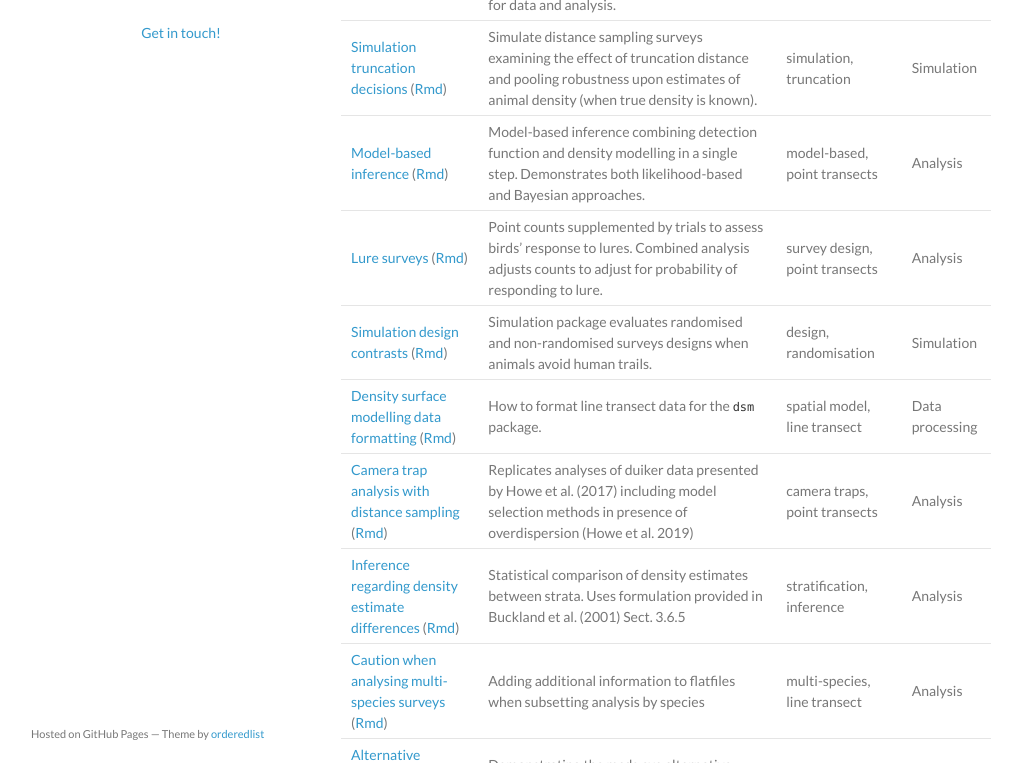
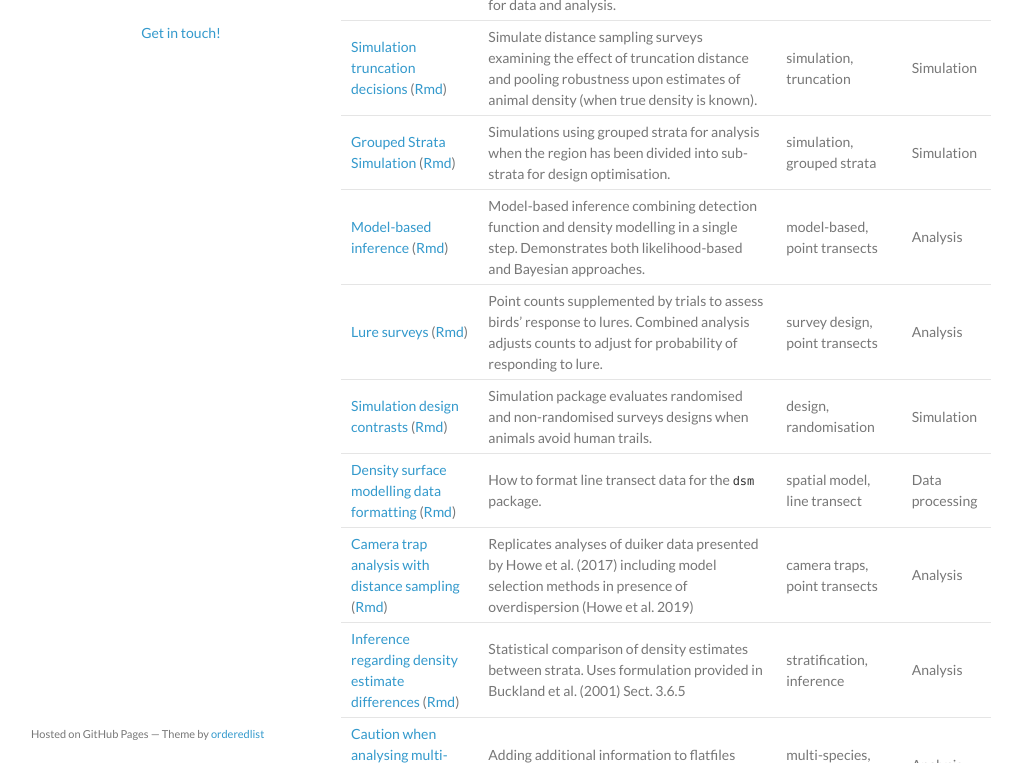
Before and after one commit to distanceexamples/distanceexamples.github.io, a Jekyll site: the page built from index.md, in a window 1280 px wide and 900 px high, scrolled down 1670 px, cut to the strip 137-900 px from the top of the window. Shown: the whole strip, without its empty margins (129-1151 px from the left). Built offline with Jekyll 4.4.1, drawn with Linux system fonts in a browser that asks for light colours.

Commit message:
Add link to grouped strata vignette

```diff
--- a/index.md
+++ b/index.md
@@ -38,6 +38,7 @@ Examples below are based upon data sets available in the R packages `dssd` (for
 | [Density surface modelling - lines](dsm-line-dolphins/mexico-analysis.html) ([Rmd](dsm-line-dolphins/mexico-analysis.Rmd)) | Line transect survey of pantropical spotted dolphins in the Gulf of Mexico. | spatial model, dolphins, line transect | Analysis | XXXX |
 | [Density surface modelling - points](dsm-point/hare_point_transect_dsm-distill.html) ([Rmd](dsm-point/hare_point_transect_dsm-distill.Rmd)) | Point transect survey of hares in France.  Simple density surface model with (x,y) predictor; thanks to Guillaume Souchay, French National Hunting and Wildlife Agency for data and analysis. | point transect, spatial modelling | Analysis |
 | [Simulation truncation decisions](dsims-truncation/dsims-examples.html) ([Rmd](dsims-truncation/dsims-examples.Rmd)) |  Simulate distance sampling surveys examining the effect of truncation distance and pooling robustness upon estimates of animal density (when true density is known). | simulation, truncation | Simulation |
+| [Grouped Strata Simulation](dsims-grouped-strata/dsims_grouped_strata.html) ([Rmd](dsims-grouped-strata/dsims_grouped_strata.Rmd)) |  Simulations using grouped strata for analysis when the region has been divided into sub-strata for design optimisation. | simulation, grouped strata | Simulation |
 | [Model-based inference](book-bobwhite/bobwhite.html) ([Rmd](book-bobwhite/bobwhite.Rmd)) | Model-based inference combining detection function and density modelling in a single step. Demonstrates both likelihood-based and Bayesian approaches. | model-based, point transects | Analysis | XXXX |
 | [Lure surveys](book-crossbills/book-crossbills.html) ([Rmd](book-crossbills/book-crossbills.Rmd)) | Point counts supplemented by trials to assess birds' response to lures.  Combined analysis adjusts counts to adjust for probability of responding to lure. | survey design, point transects | Analysis | XXXX |
 | [Simulation design contrasts](book-dsims/dsims_study.html) ([Rmd](book-dsims/dsims_study.Rmd)) | Simulation package evaluates randomised and non-randomised surveys designs when animals avoid human trails. | design, randomisation | Simulation | XXXX |
```
